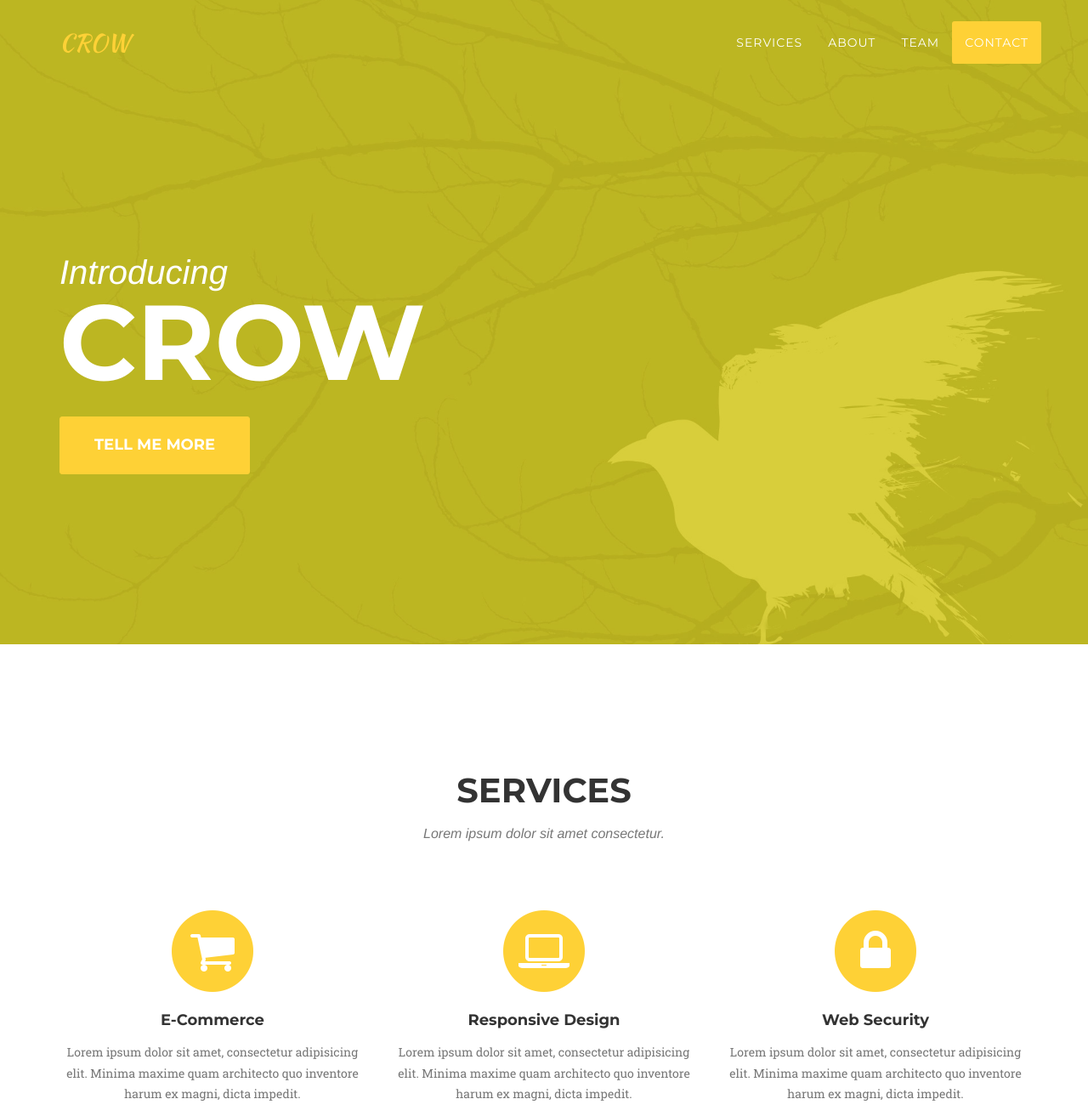
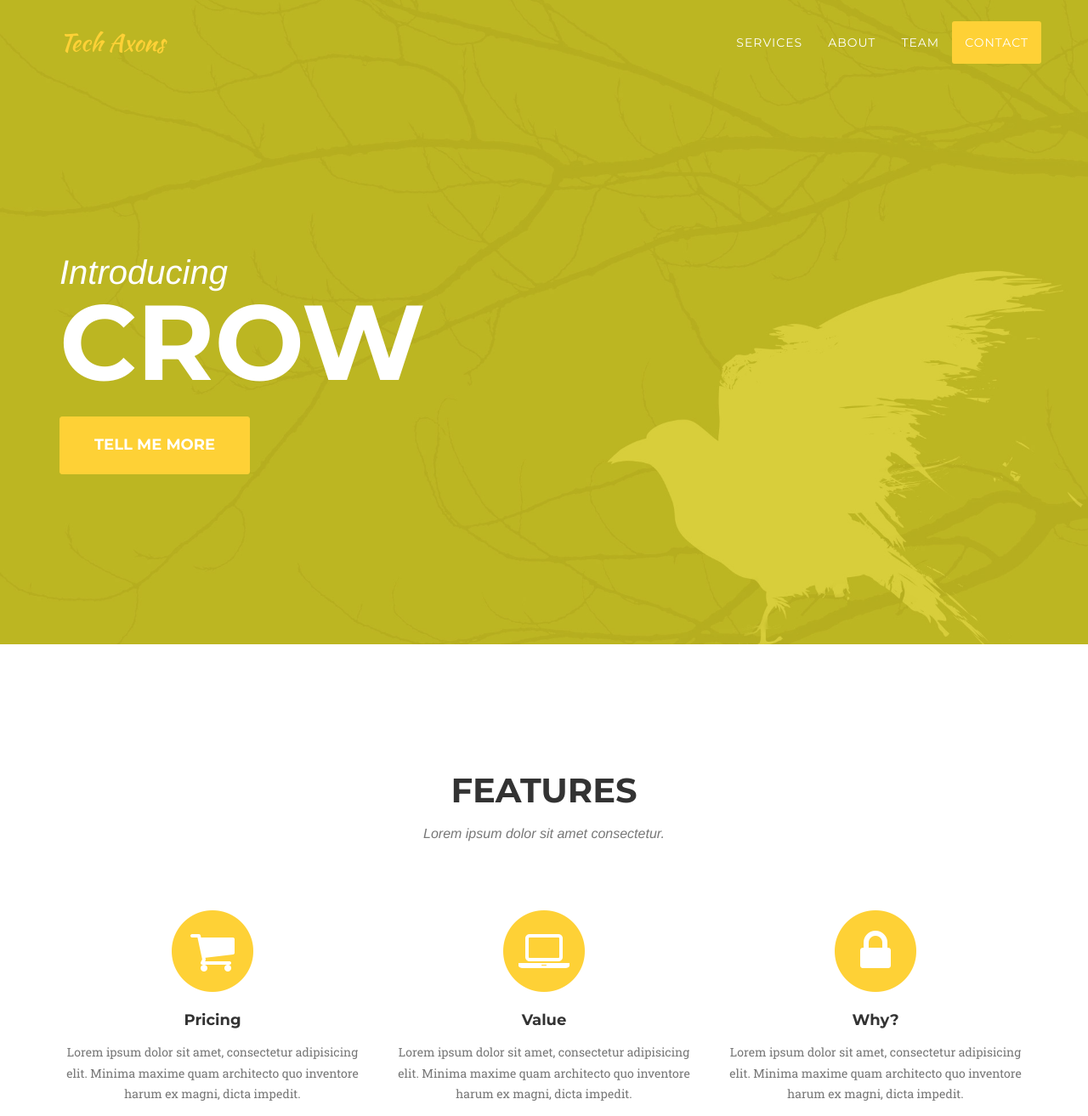
Before and after one commit to cparthas/crow-site, a plain HTML site: page index.html in a window 1280 px wide. Shown: the top 1313 px of the page at 85% size. Drawn offline with nearby package versions, Linux system fonts and the light colour scheme; a web font is replaced by a local one.

Commit message:
updated index.html

```diff
--- a/index.html
+++ b/index.html
@@ -9,7 +9,7 @@
     <meta name="description" content="">
     <meta name="author" content="">
 
-    <title>Agency - Start Bootstrap Theme</title>
+    <title>Tech Axons</title>
 
     <!-- Bootstrap Core CSS -->
     <!--<link href="css/bootstrap.min.css" rel="stylesheet">-->
@@ -48,7 +48,7 @@
                     <span class="icon-bar"></span>
                     <span class="icon-bar"></span>
                 </button>
-                <a class="navbar-brand page-scroll" href="#page-top">CROW</a>
+                <a class="navbar-brand page-scroll" href="#page-top">Tech Axons</a>
             </div>
 
             <!-- Collect the nav links, forms, and other content for toggling -->
@@ -92,7 +92,7 @@
         <div class="container">
             <div class="row">
                 <div class="col-lg-12 text-center">
-                    <h2 class="section-heading">Services</h2>
+                    <h2 class="section-heading">Features</h2>
                     <h3 class="section-subheading text-muted">Lorem ipsum dolor sit amet consectetur.</h3>
                 </div>
             </div>
@@ -102,7 +102,7 @@
                         <i class="fa fa-circle fa-stack-2x text-primary"></i>
                         <i class="fa fa-shopping-cart fa-stack-1x fa-inverse"></i>
                     </span>
-                    <h4 class="service-heading">E-Commerce</h4>
+                    <h4 class="service-heading">Pricing</h4>
                     <p class="text-muted">Lorem ipsum dolor sit amet, consectetur adipisicing elit. Minima maxime quam architecto quo inventore harum ex magni, dicta impedit.</p>
                 </div>
                 <div class="col-md-4">
@@ -110,7 +110,7 @@
                         <i class="fa fa-circle fa-stack-2x text-primary"></i>
                         <i class="fa fa-laptop fa-stack-1x fa-inverse"></i>
                     </span>
-                    <h4 class="service-heading">Responsive Design</h4>
+                    <h4 class="service-heading">Value</h4>
                     <p class="text-muted">Lorem ipsum dolor sit amet, consectetur adipisicing elit. Minima maxime quam architecto quo inventore harum ex magni, dicta impedit.</p>
                 </div>
                 <div class="col-md-4">
@@ -118,7 +118,7 @@
                         <i class="fa fa-circle fa-stack-2x text-primary"></i>
                         <i class="fa fa-lock fa-stack-1x fa-inverse"></i>
                     </span>
-                    <h4 class="service-heading">Web Security</h4>
+                    <h4 class="service-heading">Why?</h4>
                     <p class="text-muted">Lorem ipsum dolor sit amet, consectetur adipisicing elit. Minima maxime quam architecto quo inventore harum ex magni, dicta impedit.</p>
                 </div>
             </div>
@@ -283,7 +283,7 @@ best practices in development life cycle.</p>
         <div class="container">
             <div class="row">
                 <div class="col-md-4">
-                    <span class="copyright">Copyright &copy; Your Website 2014</span>
+                    <span class="copyright">Copyright &copy; techaxons.com 2016</span>
                 </div>
                 <div class="col-md-4">
                     <ul class="list-inline social-buttons">
```
